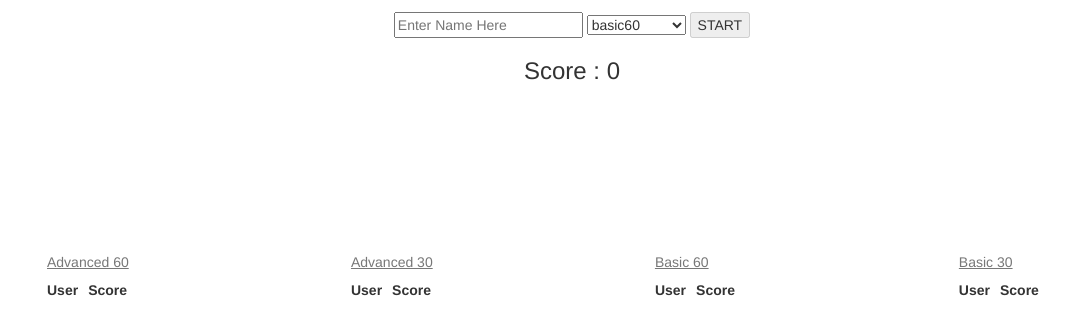
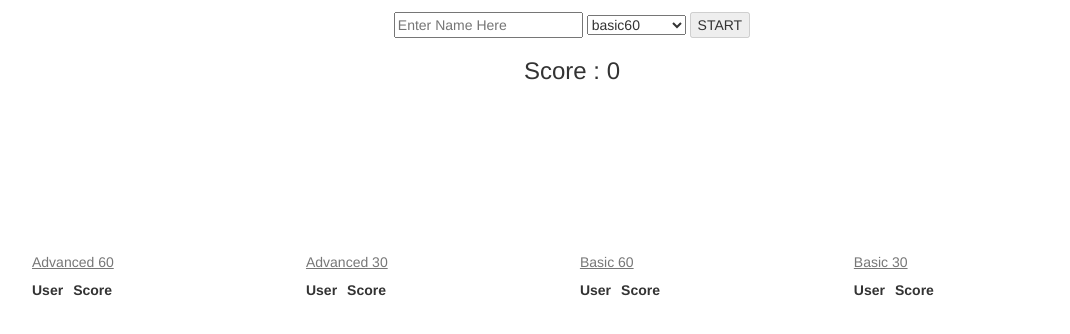
Before and after one commit to bwuphan/mathcraft, a website: page client/index.html in a window 1280 px wide. Shown: the part 100-434 px from the top of the page, without its empty margins (68-1138 px from the left). Drawn offline with Linux system fonts and the light colour scheme; no server answers.

Commit message:
Change padding to 80px

```diff
--- a/client/style.css
+++ b/client/style.css
@@ -75,7 +75,7 @@ th {
   width: 10%;
   margin-left: 20px;
   display: inline;
-  padding: 95px;
+  padding: 80px;
   position: static;
 }
 
@@ -83,23 +83,23 @@ th {
   width: 10%;
   margin-left: 20px; /* minus the amount to make it 100% */
   display: inline;
-  padding: 95px;
+  padding: 80px;
   position: static;
 }
 
 .advanced60 {
   width: 10%;
-  margin-left: 20px; /* minus the amount to make it 95% */
+  margin-left: 20px; /* minus the amount to make it 80% */
   display: inline;
-  padding: 95px;
+  padding: 80px;
   position: static;
 }
 
 .advanced30 {
   width: 10%;
-  margin-left: 20px; /* minus the amount to make it 95% */
+  margin-left: 20px; /* minus the amount to make it 80% */
   display: inline;
-  padding: 95px;
+  padding: 80px;
   position: static;
 }
 
```
